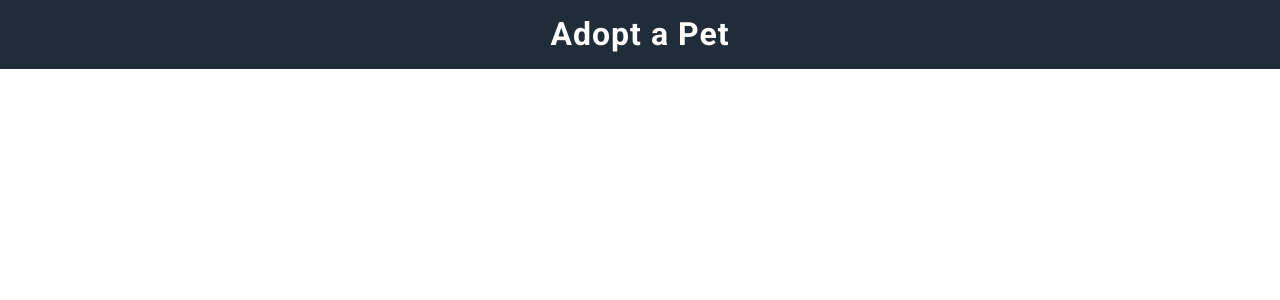
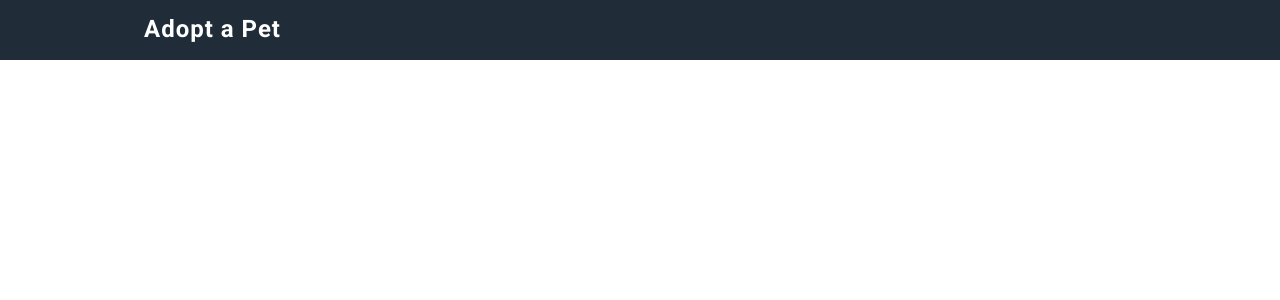
Before and after one commit to anualabi/adopt-a-pet, a React (Create React App) app: page / in a window 1280 px wide. Shown: the top 300 px of the page. Built offline with nearby package versions, Linux system fonts and the light colour scheme.

Commit message:
update navbar props

```diff
--- a/src/app/components/NavBar/Navbar.tsx
+++ b/src/app/components/NavBar/Navbar.tsx
@@ -8,7 +8,7 @@ const Navbar = () => {
     <StyledNavbar>
       <Container>
         <Box className="logo-wrapper">
-          <Typography variant="h1" align="center">
+          <Typography align="left" className="logo">
             Adopt a Pet
           </Typography>
         </Box>
--- a/src/app/components/NavBar/NavbarStyles.ts
+++ b/src/app/components/NavBar/NavbarStyles.ts
@@ -7,8 +7,8 @@ export const StyledNavbar = styled.nav`
   width: 100vw;
 
   .logo-wrapper {
-    h1 {
-      font-size: 2rem;
+    .logo {
+      font-size: 1.5rem;
       font-weight: var(--bold-font);
       letter-spacing: 1px;
       padding: 1rem 0;
```
